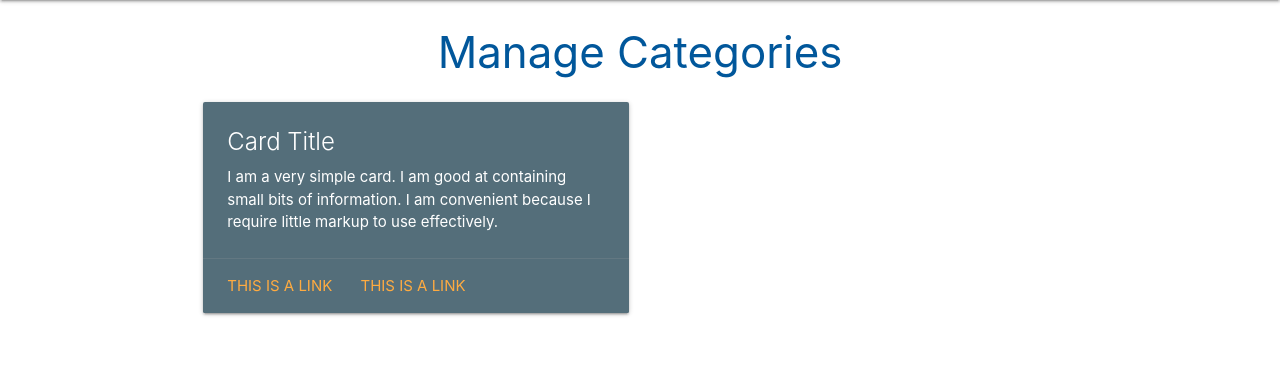
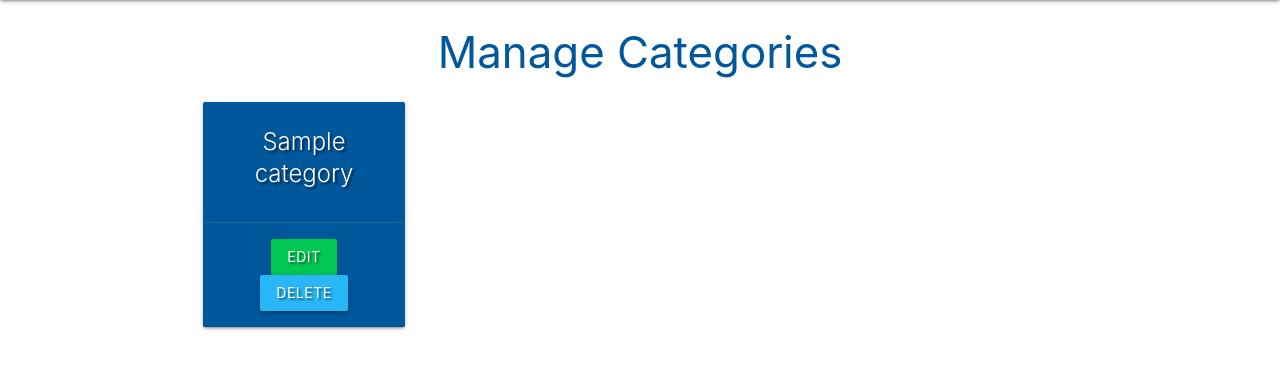
Before and after one commit to John-wallace89/jw-task-manager-project, a Flask app: page /get_categories in a window 1280 px wide. Shown: the part 64-433 px from the top of the page. Run offline with Flask 2, Linux system fonts and the light colour scheme; a database or web service that is not in the repository returns one stand-in record (values such as "Sample title"); some libraries are stand-ins or nearby versions.

Commit message:
Update added categories template

```diff
--- a/templates/base.html
+++ b/templates/base.html
@@ -24,7 +24,9 @@
                     {% if session.user %}
                         <li><a href="{{ url_for('profile', username=session['user']) }}">Profile</a></li>
                         <li><a href="{{ url_for('add_task') }}">New Task</a></li>
-                        <li><a href="{{ url_for('get_categories') }}">Manage Categories</a></li>
+                        {% if session.user|lower == "admin"|lower %}
+                            <li><a href="{{ url_for('get_categories') }}">Manage Categories</a></li>
+                        {% endif %}
                         <li><a href="{{ url_for('logout') }}">Log Out</a></li>
                     {% else %}
                         <li><a href="{{ url_for('login') }}">Log In</a></li>
@@ -41,7 +43,9 @@
             {% if session.user %}
                 <li><a href="{{ url_for('profile', username=session['user']) }}">Profile</a></li>
                 <li><a href="{{ url_for('add_task') }}">New Task</a></li>
-                <li><a href="{{ url_for('get_categories') }}">Manage Categories</a></li>
+                {% if session.user|lower == "admin"|lower %}
+                    <li><a href="{{ url_for('get_categories') }}">Manage Categories</a></li>
+                {% endif %}
                 <li><a href="{{ url_for('logout') }}">Log Out</a></li>
             {% else %}
                 <li><a href="{{ url_for('login') }}">Log In</a></li>
--- a/templates/categories.html
+++ b/templates/categories.html
@@ -3,18 +3,18 @@
     <h3 class="light-blue-text text-darken-4 center-align">Manage Categories</h3>
 
     <div class="row">
-        <div class="col s12 m6">
-          <div class="card blue-grey darken-1">
+      {% for category in categories %}
+        <div class="col s12 m3">
+          <div class="card light-blue darken-4 text-shadow center-align">
             <div class="card-content white-text">
-              <span class="card-title">Card Title</span>
-              <p>I am a very simple card. I am good at containing small bits of information.
-              I am convenient because I require little markup to use effectively.</p>
+              <span class="card-title">{{ category.category_name }}</span>
             </div>
             <div class="card-action">
-              <a href="#">This is a link</a>
-              <a href="#">This is a link</a>
+              <a href="#" class="btn green accent-4">Edit</a>
+              <a href="#" class="btn light-blue lighten-1">Delete</a>
             </div>
           </div>
         </div>
+        {% endfor %}
       </div>
 {% endblock %}
```
